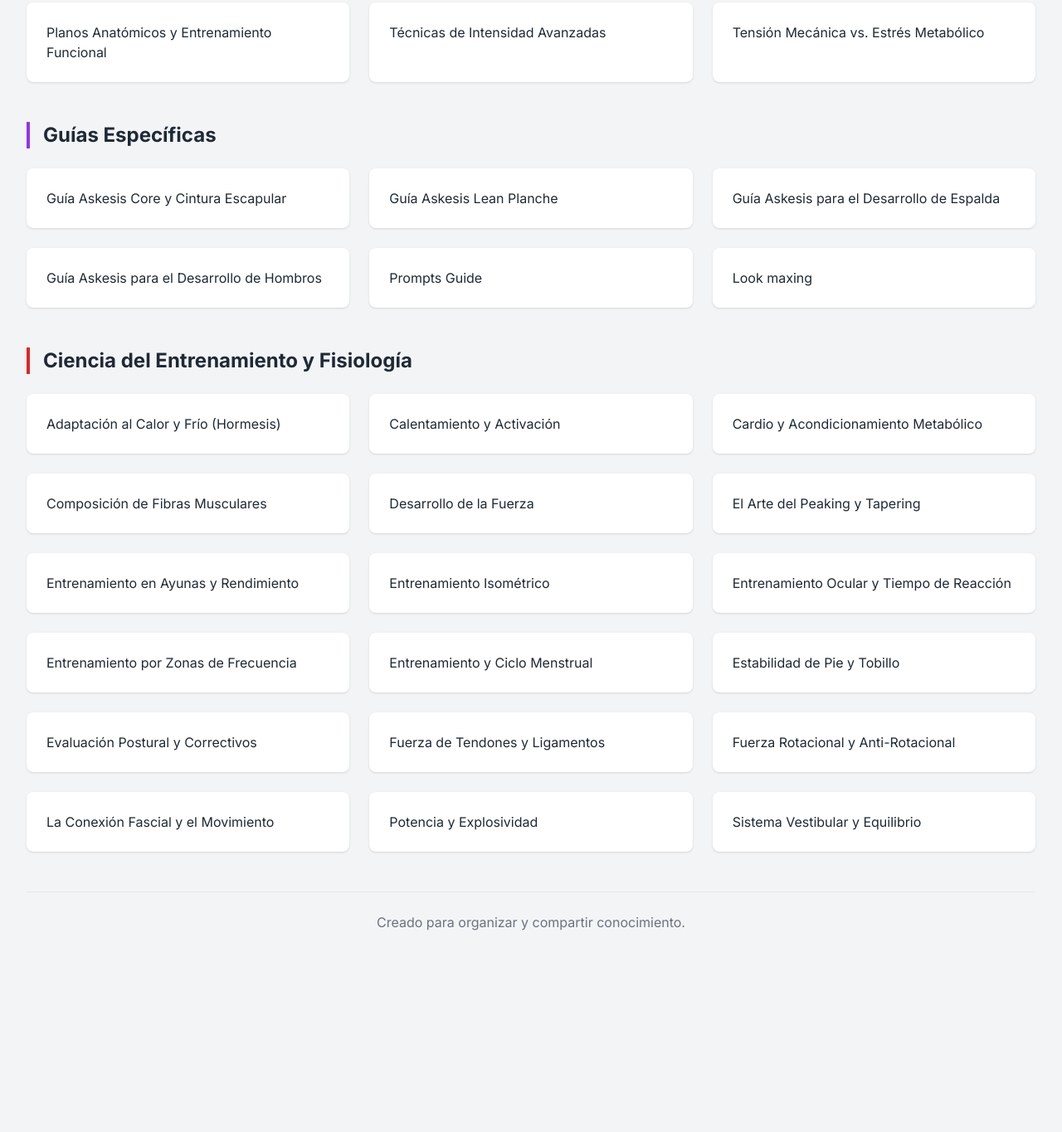
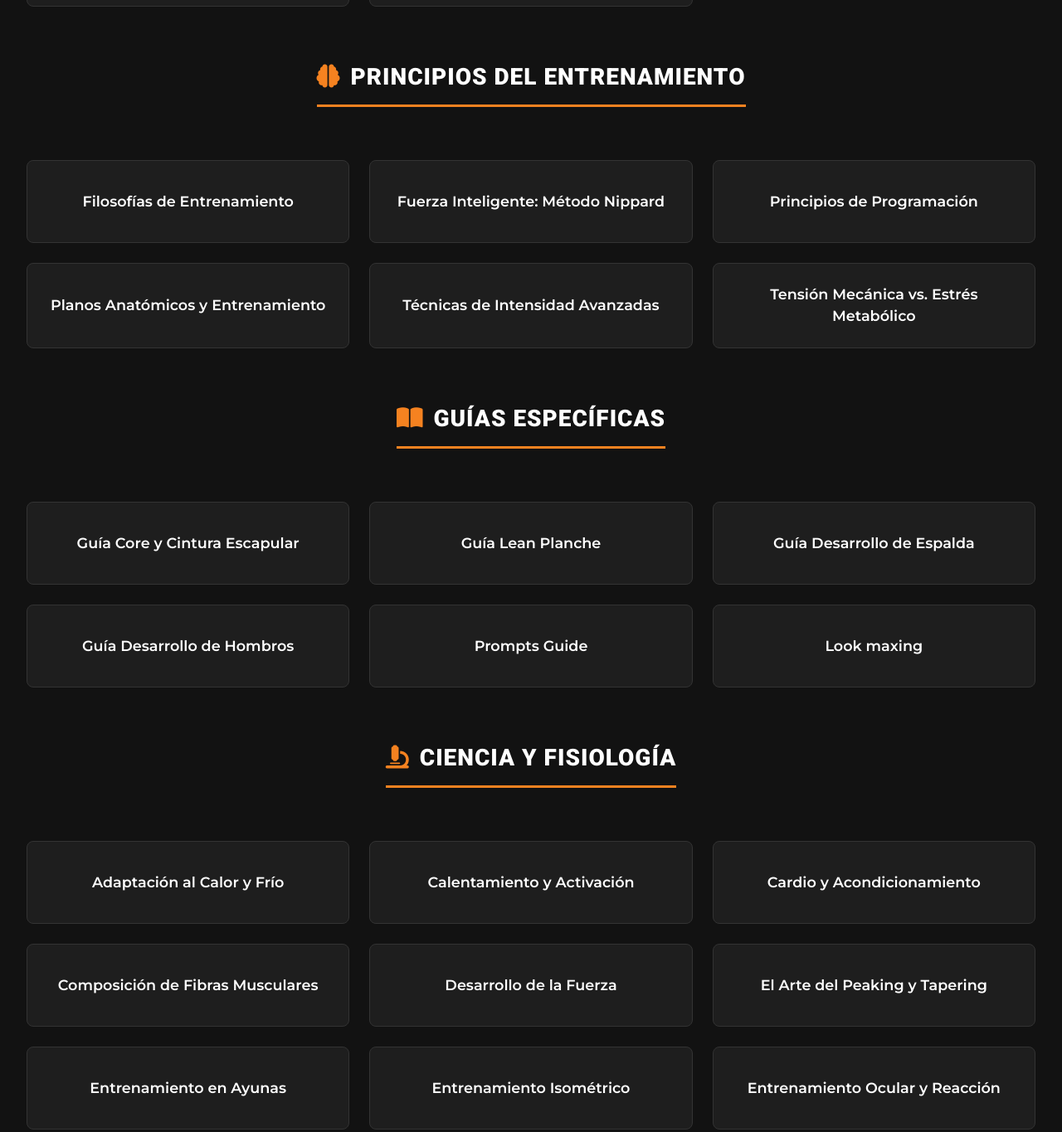
Before and after one commit to OmniaInBonum/Biblioteca-Askesis, a plain HTML site: page biblioteca Askesis/index.html.html in a window 1280 px wide. Shown: the part 673-2038 px from the top of the page at 83% size. Before the commit the page ends 1853 px from the top, so only its background shows below. Drawn offline with nearby package versions, Linux system fonts and the light colour scheme.

Commit message:
index.html.html

```diff
--- a/biblioteca Askesis/index.html.html
+++ b/biblioteca Askesis/index.html.html
@@ -3,101 +3,164 @@
 <head>
     <meta charset="UTF-8">
     <meta name="viewport" content="width=device-width, initial-scale=1.0">
-    <title>Índice de Contenidos Fitness</title>
+    <title>Biblioteca de Fitness y Entrenamiento - Askesis</title>
     <script src="https://cdn.tailwindcss.com"></script>
-    <link href="https://fonts.googleapis.com/css2?family=Inter:wght@400;500;600;700&display=swap" rel="stylesheet">
+    <link rel="stylesheet" href="https://cdnjs.cloudflare.com/ajax/libs/font-awesome/6.4.0/css/all.min.css">
+    <link href="https://fonts.googleapis.com/css2?family=Roboto:wght@400;700;900&family=Montserrat:wght@400;500;600;700&display=swap" rel="stylesheet">
+
     <style>
+        /* Definición de la paleta de colores y fuentes de "test web" */
+        :root {
+            --askesis-orange: #F58220;
+            --askesis-dark: #121212;
+            --askesis-gray: #1E1E1E;
+            --askesis-light-gray: #CCCCCC;
+            --askesis-text-white: #FFFFFF;
+            --askesis-border: #333333;
+        }
+
+        html {
+            scroll-behavior: smooth;
+        }
+
         body {
-            font-family: 'Inter', sans-serif;
+            font-family: 'Montserrat', sans-serif;
+            background-color: var(--askesis-dark);
+            color: var(--askesis-light-gray);
         }
-        .card {
-            transition: transform 0.2s ease-in-out, box-shadow 0.2s ease-in-out;
+
+        /* Estilo para los títulos de sección */
+        .section-title {
+            font-family: 'Roboto', sans-serif;
+            color: var(--askesis-text-white);
+            font-size: 1.75rem; /* 28px */
+            font-weight: 900;
+            margin-bottom: 2rem;
+            padding-bottom: 0.75rem;
+            border-bottom: 3px solid var(--askesis-orange);
+            text-transform: uppercase;
+            letter-spacing: 1px;
+            display: inline-block;
         }
-        .card:hover {
+
+        /* Estilo para las tarjetas de contenido */
+        .askesis-card {
+            background-color: var(--askesis-gray);
+            border: 1px solid var(--askesis-border);
+            color: var(--askesis-text-white);
+            padding: 1.5rem;
+            border-radius: 0.5rem;
+            text-align: center;
+            transition: all 0.3s ease;
+            text-decoration: none;
+            display: flex;
+            align-items: center;
+            justify-content: center;
+            font-weight: 600;
+            font-size: 1.1rem;
+            min-height: 100px;
+        }
+
+        .askesis-card:hover {
+            border-color: var(--askesis-orange);
             transform: translateY(-5px);
-            box-shadow: 0 10px 15px -3px rgba(0, 0, 0, 0.1), 0 4px 6px -2px rgba(0, 0, 0, 0.05);
+            box-shadow: 0 8px 25px rgba(245, 130, 32, 0.1);
+            color: var(--askesis-orange);
         }
     </style>
 </head>
-<body class="bg-gray-100 text-gray-800">
+<body class="bg-askesis-dark">
 
     <div class="container mx-auto p-4 md:p-8">
-        <header class="text-center mb-10">
-            <h1 class="text-4xl md:text-5xl font-bold text-gray-900">Biblioteca de Fitness y Entrenamiento</h1>
-            <p class="text-lg text-gray-600 mt-2">Una colección de guías y análisis para optimizar tu rendimiento.</p>
+        <header class="text-center mb-16">
+            <h1 class="text-4xl md:text-5xl font-black text-askesis-text-white uppercase tracking-wider font-roboto mb-3">
+                Biblioteca de <span class="text-[#F58220]">Contenido</span>
+            </h1>
+            <p class="text-lg text-askesis-light-gray max-w-2xl mx-auto">
+                Una colección de guías y análisis para optimizar tu rendimiento, basada en la ciencia del ejercicio.
+            </p>
         </header>
 
-        <main class="space-y-12">
+        <main class="space-y-16">
+
             <!-- Sección: Análisis Muscular y de Ejercicios -->
-            <div>
-                <h2 class="text-2xl font-bold border-l-4 border-blue-600 pl-4 mb-6">Análisis Muscular y de Ejercicios</h2>
-                <div class="grid grid-cols-1 md:grid-cols-2 lg:grid-cols-3 gap-6">
-                    <a href="documentos/analisis_hombro.html" class="card bg-white p-6 rounded-lg shadow">Análisis del Hombro</a>
-                    <a href="documentos/analisis_sentadilla.html" class="card bg-white p-6 rounded-lg shadow">Análisis Profundo de la Sentadilla</a>
-                    <a href="documentos/analisis_biceps.html" class="card bg-white p-6 rounded-lg shadow">Análisis Profundo del Bíceps</a>
-                    <a href="documentos/analisis_pecho.html" class="card bg-white p-6 rounded-lg shadow">Análisis Profundo del Pecho</a>
-                    <a href="documentos/analisis_peso_muerto.html" class="card bg-white p-6 rounded-lg shadow">Análisis Profundo del Peso Muerto</a>
-                    <a href="documentos/analisis_triceps.html" class="card bg-white p-6 rounded-lg shadow">Análisis Profundo del Tríceps</a>
-                    <a href="documentos/antebrazos_agarre.html" class="card bg-white p-6 rounded-lg shadow">Antebrazos y Fuerza de Agarre</a>
-                    <a href="documentos/entreno_piernas.html" class="card bg-white p-6 rounded-lg shadow">Entreno de Piernas</a>
+            <section>
+                <div class="text-center">
+                   <h2 class="section-title"><i class="fas fa-dumbbell mr-3 text-[#F58220]"></i>Análisis de Ejercicios</h2>
                 </div>
-            </div>
+                <div class="grid grid-cols-1 md:grid-cols-2 lg:grid-cols-3 gap-6 mt-8">
+                    <a href="documentos/analisis_hombro.html" class="askesis-card">Análisis del Hombro</a>
+                    <a href="documentos/analisis_sentadilla.html" class="askesis-card">Análisis Profundo de la Sentadilla</a>
+                    <a href="documentos/analisis_biceps.html" class="askesis-card">Análisis Profundo del Bíceps</a>
+                    <a href="documentos/analisis_pecho.html" class="askesis-card">Análisis Profundo del Pecho</a>
+                    <a href="documentos/analisis_peso_muerto.html" class="askesis-card">Análisis Profundo del Peso Muerto</a>
+                    <a href="documentos/analisis_triceps.html" class="askesis-card">Análisis Profundo del Tríceps</a>
+                    <a href="documentos/antebrazos_agarre.html" class="askesis-card">Antebrazos y Fuerza de Agarre</a>
+                    <a href="documentos/entreno_piernas.html" class="askesis-card">Entreno de Piernas</a>
+                </div>
+            </section>
 
             <!-- Sección: Principios y Filosofías de Entrenamiento -->
-            <div>
-                <h2 class="text-2xl font-bold border-l-4 border-green-600 pl-4 mb-6">Principios y Filosofías de Entrenamiento</h2>
-                <div class="grid grid-cols-1 md:grid-cols-2 lg:grid-cols-3 gap-6">
-                    <a href="documentos/filosofias_entrenamiento.html" class="card bg-white p-6 rounded-lg shadow">Filosofías de Entrenamiento</a>
-                    <a href="documentos/fuerza_inteligente_nippard.html" class="card bg-white p-6 rounded-lg shadow">Fuerza Inteligente Método Nippard</a>
-                    <a href="documentos/principios_programacion.html" class="card bg-white p-6 rounded-lg shadow">Principios de Programación</a>
-                    <a href="documentos/planos_anatomicos.html" class="card bg-white p-6 rounded-lg shadow">Planos Anatómicos y Entrenamiento Funcional</a>
-                    <a href="documentos/tecnicas_intensidad.html" class="card bg-white p-6 rounded-lg shadow">Técnicas de Intensidad Avanzadas</a>
-                    <a href="documentos/tension_mecanica_estres.html" class="card bg-white p-6 rounded-lg shadow">Tensión Mecánica vs. Estrés Metabólico</a>
+            <section>
+                <div class="text-center">
+                    <h2 class="section-title"><i class="fas fa-brain mr-3 text-[#F58220]"></i>Principios del Entrenamiento</h2>
                 </div>
-            </div>
+                <div class="grid grid-cols-1 md:grid-cols-2 lg:grid-cols-3 gap-6 mt-8">
+                    <a href="documentos/filosofias_entrenamiento.html" class="askesis-card">Filosofías de Entrenamiento</a>
+                    <a href="documentos/fuerza_inteligente_nippard.html" class="askesis-card">Fuerza Inteligente: Método Nippard</a>
+                    <a href="documentos/principios_programacion.html" class="askesis-card">Principios de Programación</a>
+                    <a href="documentos/planos_anatomicos.html" class="askesis-card">Planos Anatómicos y Entrenamiento</a>
+                    <a href="documentos/tecnicas_intensidad.html" class="askesis-card">Técnicas de Intensidad Avanzadas</a>
+                    <a href="documentos/tension_mecanica_estres.html" class="askesis-card">Tensión Mecánica vs. Estrés Metabólico</a>
+                </div>
+            </section>
 
              <!-- Sección: Guías Específicas -->
-            <div>
-                <h2 class="text-2xl font-bold border-l-4 border-purple-600 pl-4 mb-6">Guías Específicas</h2>
-                <div class="grid grid-cols-1 md:grid-cols-2 lg:grid-cols-3 gap-6">
-                    <a href="documentos/guia_askesis_core.html" class="card bg-white p-6 rounded-lg shadow">Guía Askesis Core y Cintura Escapular</a>
-                    <a href="documentos/guia_askesis_planche.html" class="card bg-white p-6 rounded-lg shadow">Guía Askesis Lean Planche</a>
-                    <a href="documentos/guia_askesis_espalda.html" class="card bg-white p-6 rounded-lg shadow">Guía Askesis para el Desarrollo de Espalda</a>
-                    <a href="documentos/guia_askesis_hombros.html" class="card bg-white p-6 rounded-lg shadow">Guía Askesis para el Desarrollo de Hombros</a>
-                    <a href="documentos/prompts_guide.html" class="card bg-white p-6 rounded-lg shadow">Prompts Guide</a>
-                    <a href="documentos/look_maxing.html" class="card bg-white p-6 rounded-lg shadow">Look maxing</a>
+            <section>
+                <div class="text-center">
+                    <h2 class="section-title"><i class="fas fa-book-open mr-3 text-[#F58220]"></i>Guías Específicas</h2>
                 </div>
-            </div>
+                <div class="grid grid-cols-1 md:grid-cols-2 lg:grid-cols-3 gap-6 mt-8">
+                    <a href="documentos/guia_askesis_core.html" class="askesis-card">Guía Core y Cintura Escapular</a>
+                    <a href="documentos/guia_askesis_planche.html" class="askesis-card">Guía Lean Planche</a>
+                    <a href="documentos/guia_askesis_espalda.html" class="askesis-card">Guía Desarrollo de Espalda</a>
+                    <a href="documentos/guia_askesis_hombros.html" class="askesis-card">Guía Desarrollo de Hombros</a>
+                    <a href="documentos/prompts_guide.html" class="askesis-card">Prompts Guide</a>
+                    <a href="documentos/look_maxing.html" class="askesis-card">Look maxing</a>
+                </div>
+            </section>
 
             <!-- Sección: Ciencia del Entrenamiento y Fisiología -->
-            <div>
-                <h2 class="text-2xl font-bold border-l-4 border-red-600 pl-4 mb-6">Ciencia del Entrenamiento y Fisiología</h2>
-                <div class="grid grid-cols-1 md:grid-cols-2 lg:grid-cols-3 gap-6">
-                    <a href="documentos/adaptacion_calor_frio.html" class="card bg-white p-6 rounded-lg shadow">Adaptación al Calor y Frío (Hormesis)</a>
-                    <a href="documentos/calentamiento_activacion.html" class="card bg-white p-6 rounded-lg shadow">Calentamiento y Activación</a>
-                    <a href="documentos/cardio_acondicionamiento.html" class="card bg-white p-6 rounded-lg shadow">Cardio y Acondicionamiento Metabólico</a>
-                    <a href="documentos/composicion_fibras.html" class="card bg-white p-6 rounded-lg shadow">Composición de Fibras Musculares</a>
-                    <a href="documentos/desarrollo_fuerza.html" class="card bg-white p-6 rounded-lg shadow">Desarrollo de la Fuerza</a>
-                    <a href="documentos/peaking_tapering.html" class="card bg-white p-6 rounded-lg shadow">El Arte del Peaking y Tapering</a>
-                    <a href="documentos/entrenamiento_ayunas.html" class="card bg-white p-6 rounded-lg shadow">Entrenamiento en Ayunas y Rendimiento</a>
-                    <a href="documentos/entrenamiento_isometrico.html" class="card bg-white p-6 rounded-lg shadow">Entrenamiento Isométrico</a>
-                    <a href="documentos/entrenamiento_ocular.html" class="card bg-white p-6 rounded-lg shadow">Entrenamiento Ocular y Tiempo de Reacción</a>
-                    <a href="documentos/entrenamiento_frecuencia_cardiaca.html" class="card bg-white p-6 rounded-lg shadow">Entrenamiento por Zonas de Frecuencia</a>
-                    <a href="documentos/entrenamiento_ciclo_menstrual.html" class="card bg-white p-6 rounded-lg shadow">Entrenamiento y Ciclo Menstrual</a>
-                    <a href="documentos/estabilidad_pie_tobillo.html" class="card bg-white p-6 rounded-lg shadow">Estabilidad de Pie y Tobillo</a>
-                    <a href="documentos/evaluacion_postural.html" class="card bg-white p-6 rounded-lg shadow">Evaluación Postural y Correctivos</a>
-                    <a href="documentos/fuerza_tendones_ligamentos.html" class="card bg-white p-6 rounded-lg shadow">Fuerza de Tendones y Ligamentos</a>
-                    <a href="documentos/fuerza_rotacional.html" class="card bg-white p-6 rounded-lg shadow">Fuerza Rotacional y Anti-Rotacional</a>
-                    <a href="documentos/conexion_fascial.html" class="card bg-white p-6 rounded-lg shadow">La Conexión Fascial y el Movimiento</a>
-                    <a href="documentos/potencia_explosividad.html" class="card bg-white p-6 rounded-lg shadow">Potencia y Explosividad</a>
-                    <a href="documentos/sistema_vestibular.html" class="card bg-white p-6 rounded-lg shadow">Sistema Vestibular y Equilibrio</a>
+            <section>
+                <div class="text-center">
+                    <h2 class="section-title"><i class="fas fa-microscope mr-3 text-[#F58220]"></i>Ciencia y Fisiología</h2>
                 </div>
-            </div>
+                <div class="grid grid-cols-1 md:grid-cols-2 lg:grid-cols-3 gap-6 mt-8">
+                    <a href="documentos/adaptacion_calor_frio.html" class="askesis-card">Adaptación al Calor y Frío</a>
+                    <a href="documentos/calentamiento_activacion.html" class="askesis-card">Calentamiento y Activación</a>
+                    <a href="documentos/cardio_acondicionamiento.html" class="askesis-card">Cardio y Acondicionamiento</a>
+                    <a href="documentos/composicion_fibras.html" class="askesis-card">Composición de Fibras Musculares</a>
+                    <a href="documentos/desarrollo_fuerza.html" class="askesis-card">Desarrollo de la Fuerza</a>
+                    <a href="documentos/peaking_tapering.html" class="askesis-card">El Arte del Peaking y Tapering</a>
+                    <a href="documentos/entrenamiento_ayunas.html" class="askesis-card">Entrenamiento en Ayunas</a>
+                    <a href="documentos/entrenamiento_isometrico.html" class="askesis-card">Entrenamiento Isométrico</a>
+                    <a href="documentos/entrenamiento_ocular.html" class="askesis-card">Entrenamiento Ocular y Reacción</a>
+                    <a href="documentos/entrenamiento_frecuencia_cardiaca.html" class="askesis-card">Entrenamiento por Zonas de FC</a>
+                    <a href="documentos/entrenamiento_ciclo_menstrual.html" class="askesis-card">Entrenamiento y Ciclo Menstrual</a>
+                    <a href="documentos/estabilidad_pie_tobillo.html" class="askesis-card">Estabilidad de Pie y Tobillo</a>
+                    <a href="documentos/evaluacion_postural.html" class="askesis-card">Evaluación Postural y Correctivos</a>
+                    <a href="documentos/fuerza_tendones_ligamentos.html" class="askesis-card">Fuerza de Tendones y Ligamentos</a>
+                    <a href="documentos/fuerza_rotacional.html" class="askesis-card">Fuerza Rotacional y Anti-Rotacional</a>
+                    <a href="documentos/conexion_fascial.html" class="askesis-card">La Conexión Fascial y el Movimiento</a>
+                    <a href="documentos/potencia_explosividad.html" class="askesis-card">Potencia y Explosividad</a>
+                    <a href="documentos/sistema_vestibular.html" class="askesis-card">Sistema Vestibular y Equilibrio</a>
+                </div>
+            </section>
 
         </main>
 
-        <footer class="text-center mt-12 py-6 border-t border-gray-200">
-            <p class="text-gray-500">Creado para organizar y compartir conocimiento.</p>
+        <footer class="text-center mt-20 py-8 border-t border-askesis-border">
+            <p class="text-gray-500">© 2025 Askesis. Creado para organizar y compartir conocimiento.</p>
         </footer>
     </div>
 
```
